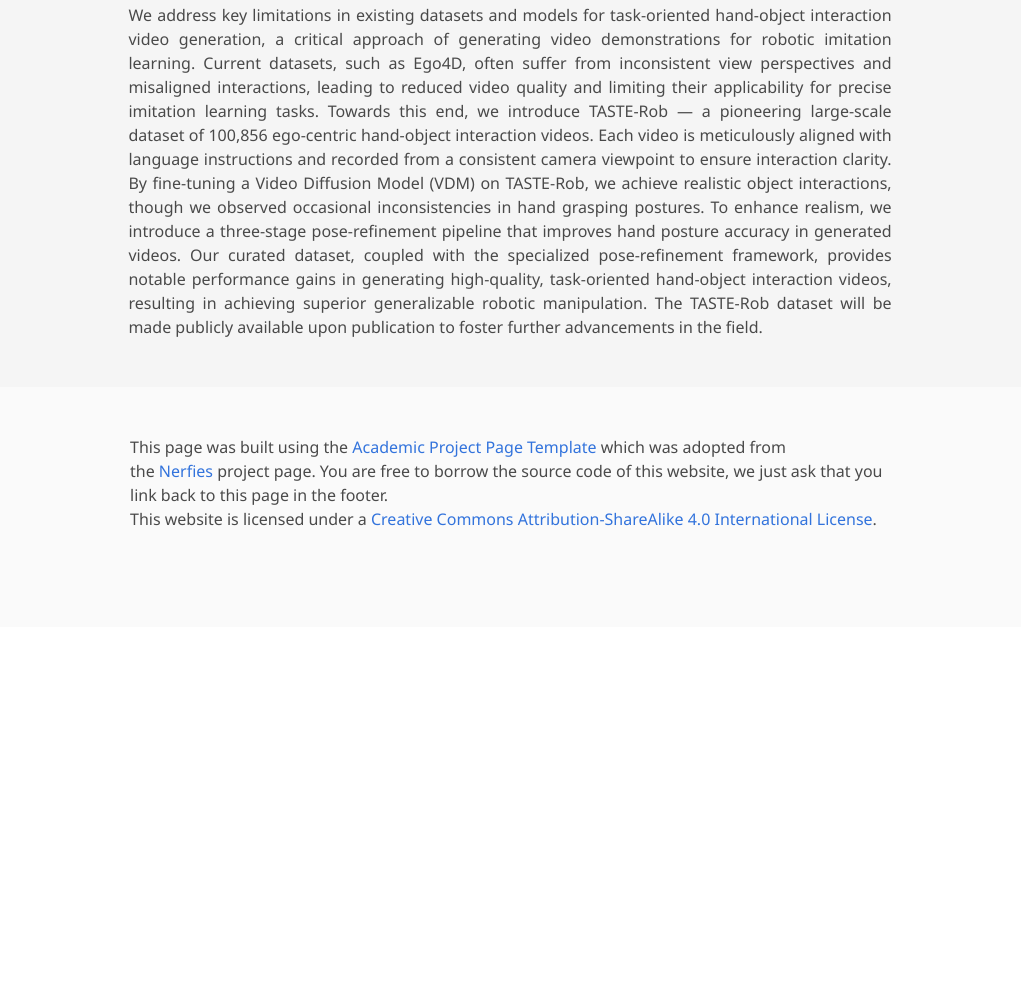
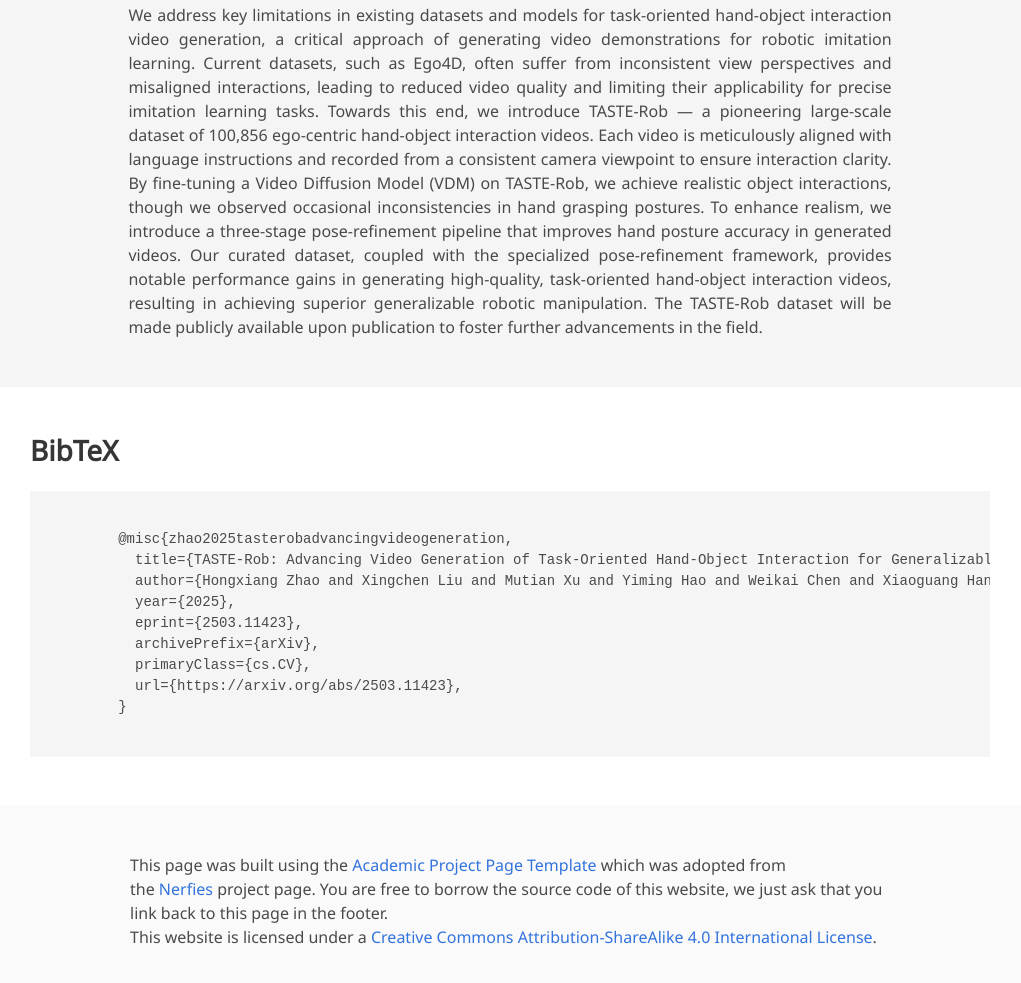
Before and after one commit to TASTE-rob/TASTE-rob.github.io, a plain HTML site: page index.html in a window 1280 px wide. Shown: the part 957-1940 px from the top of the page, without its empty margins (130-1151 px from the left). Before the commit the page ends 1584 px from the top, so only its background shows below. Drawn offline with nearby package versions, Linux system fonts and the light colour scheme; some icons are missing; a web font is replaced by a local one.

Commit message:
Update index.html

```diff
--- a/index.html
+++ b/index.html
@@ -72,7 +72,7 @@ Interaction for Generalizable Robotic Manipulation</h1>
                   <span class="author-block">
                   <a href="https://mutianxu.github.io/" target="_blank">Mutian Xu</a><sup>1</sup>,</span>
                   <span class="author-block">
-                  <a target="_blank">Yiming Hao</a><sup>1</sup>,</span>
+                  <a href="https://scholar.google.com/citations?user=mlu1Oo4AAAAJ&hl=en" target="_blank">Yiming Hao</a><sup>1</sup>,</span>
                   <span class="author-block">
                   <a target="_blank">Weikai Chen</a><sup>‡</sup>,</span>
                   <span class="author-block">
@@ -135,7 +135,7 @@ Interaction for Generalizable Robotic Manipulation</h1>
 
                   <!-- Github link -->
                   <span class="link-block">
-                    <a href="https://github.com/GAP-LAB-CUHK-SZ/TASTE-Rob" target="_blank"
+                    <a href="https://github.com/TASTE-rob/TASTE-rob" target="_blank"
                     class="external-link button is-normal is-rounded is-dark">
                     <span class="icon">
                       <i class="fab fa-github"></i>
@@ -314,13 +314,23 @@ Interaction for Generalizable Robotic Manipulation</h1>
 <!--End paper poster -->
 
 
-<!-- <!--BibTex citation -->
-  <!-- <section class="section" id="BibTeX">
+<!--BibTex citation -->
+  <section class="section" id="BibTeX">
     <div class="container is-max-desktop content">
       <h2 class="title">BibTeX</h2>
-      <pre><code>BibTex Code Here</code></pre>
+      <pre><code>
+        @misc{zhao2025tasterobadvancingvideogeneration,
+          title={TASTE-Rob: Advancing Video Generation of Task-Oriented Hand-Object Interaction for Generalizable Robotic Manipulation},
+          author={Hongxiang Zhao and Xingchen Liu and Mutian Xu and Yiming Hao and Weikai Chen and Xiaoguang Han},
+          year={2025},
+          eprint={2503.11423},
+          archivePrefix={arXiv},
+          primaryClass={cs.CV},
+          url={https://arxiv.org/abs/2503.11423},
+        }
+      </code></pre>
     </div>
-</section> -->
+</section>
 <!--End BibTex citation -->
 
 
```
